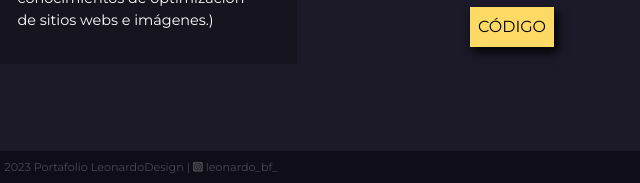
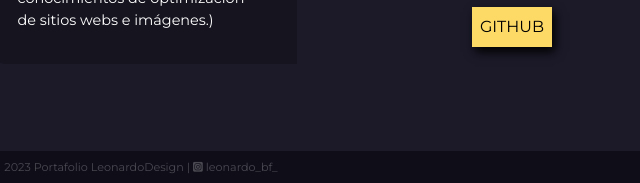
Before and after one commit to LeonardoCyber/Portfolio, a plain HTML site: page index.html in a window 1280 px wide. Shown: the part 1580-1763 px from the top of the page, 499-1139 px from the left. Drawn offline with nearby package versions, Linux system fonts and the light colour scheme.

Commit message:
reformas

```diff
--- a/index.html
+++ b/index.html
@@ -77,7 +77,7 @@
         <h2 data-section="proyectos" data-value="titulo_proyecto3">Carro de compras</h2>
         <p data-section="proyectos" data-value="descripcion_proyecto3">Carrito de compras funcional hecho con javaScript, donde se puede agregar productos por id, quitarlos y vaciar carro por completo.</p>
         <div class="btn_git">
-            <a target="_blank" href="https://github.com/LeonardoCyber/PROYECTO-Carrito">Código</a>
+            <a target="_blank" href="https://github.com/LeonardoCyber/PROYECTO-Carrito">github</a>
         </div>
     </div>
 </div>
```
